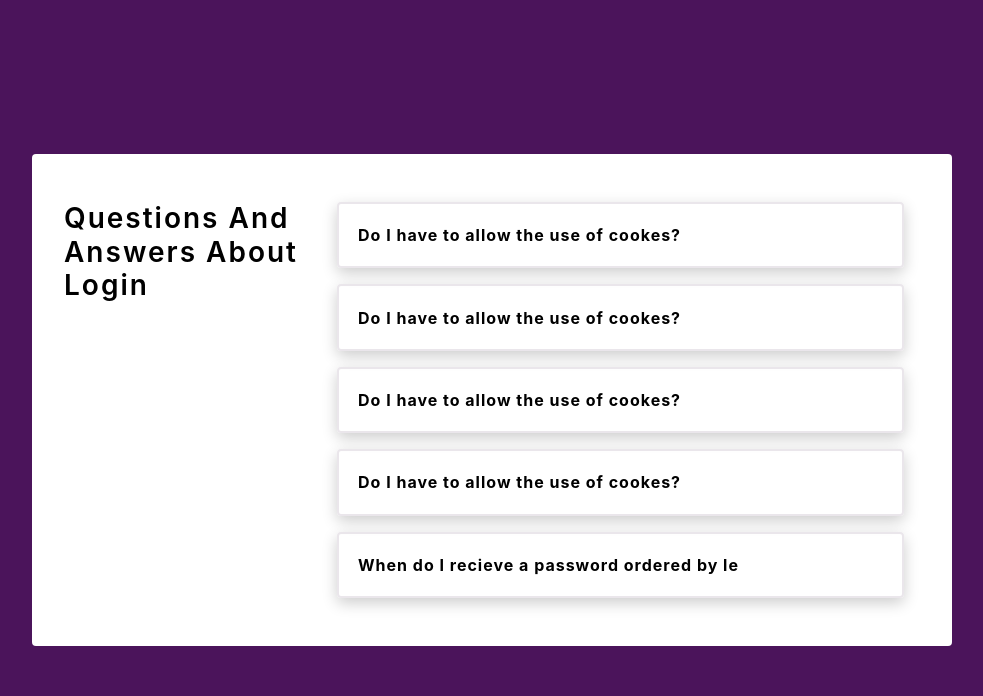
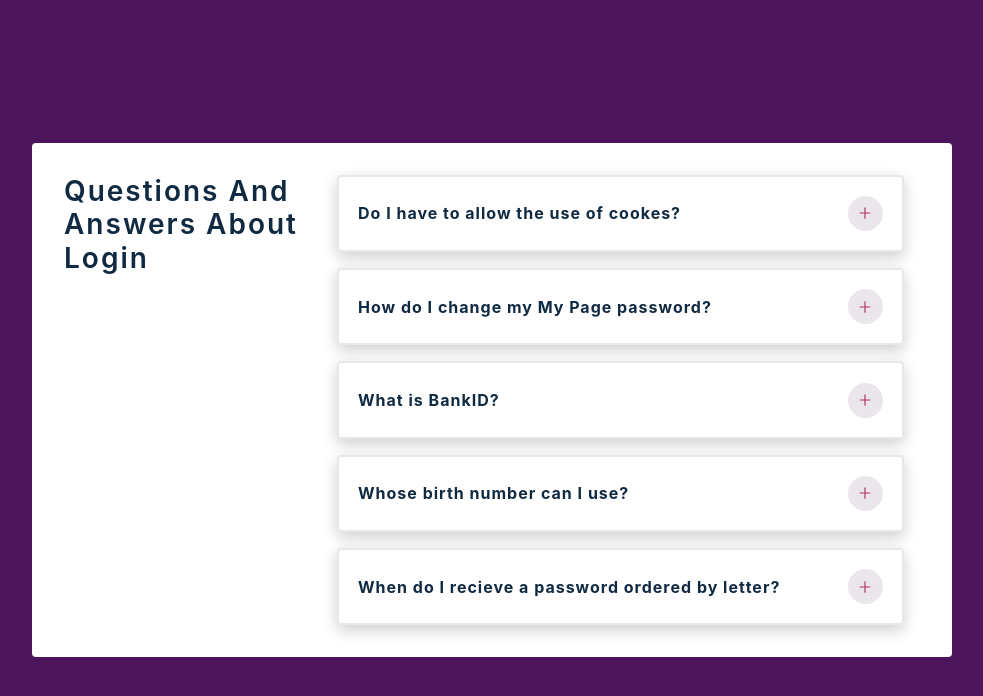
Before and after one commit to Fox-Demo/react-projects, a React (Create React App) app: page /accordion in a window 1280 px wide. Shown: the top 696 px of the page, without its empty margins (148-1131 px from the left). Built offline with nearby package versions, Linux system fonts and the light colour scheme.

Commit message:
feat: complete accordion project

```diff
--- /dev/null
+++ b/src/component/accordion/Data.js
@@ -0,0 +1,28 @@
+export const data = [
+  {
+    question: "Do I have to allow the use of cookes?",
+    answer:
+      "Unicorn vinyl poutine brooklyn, next level direct trade iceland. Shaman copper mug church-key coloring book, whatever poutine normcore fixie cred kickstarter post-ironic street art.",
+  },
+  {
+    question: "How do I change my My Page password?",
+    answer:
+      "Coloring book forage photo booth gentrify lumbersexual. Migas chillwave poutine synth shoreditch, enamel pin thundercats fashion axe roof party polaroid chartreuse.",
+  },
+
+  {
+    question: "What is BankID?",
+    answer:
+      "Enamel pin fam sustainable woke whatever venmo. Authentic asymmetrical put a bird on it, lumbersexual activated charcoal kinfolk banjo cred pickled sartorial.",
+  },
+  {
+    question: "Whose birth number can I use?",
+    answer:
+      "Edison bulb direct trade gentrify beard lo-fi seitan sustainable roof party franzen occupy squid. Knausgaard cronut succulents, scenester readymade shabby chic lyft. Copper mug meh vegan gentrify.",
+  },
+  {
+    question: "When do I recieve a password ordered by letter?",
+    answer:
+      "Locavore franzen fashion axe live-edge neutra irony synth af tilde shabby chic man braid chillwave waistcoat copper mug messenger bag. Banjo snackwave blog, microdosing thundercats migas vaporware viral lo-fi seitan",
+  },
+];
--- /dev/null
+++ b/src/component/accordion/Info.js
@@ -0,0 +1,22 @@
+import React, { useState } from "react";
+import { AiOutlinePlus } from "react-icons/ai";
+import { RiSubtractFill } from "react-icons/ri";
+
+const Info = ({ question, answer }) => {
+  const [isShow, setIsShow] = useState(false);
+
+  return (
+    <article className="question">
+      <div className="question__title">
+        <p className="title__describe">{question}</p>
+        <button onClick={() => setIsShow(!isShow)} className="title__button">
+          {isShow ? <RiSubtractFill /> : <AiOutlinePlus />}
+        </button>
+      </div>
+
+      {isShow && <p className="question__answer">{answer}</p>}
+    </article>
+  );
+};
+
+export default Info;
--- a/src/component/accordion/accordion.css
+++ b/src/component/accordion/accordion.css
@@ -3,6 +3,7 @@
   background-color: #4b145b;
   display: grid;
   place-content: center;
+  color:#102a42;
 }
 
 .main{
@@ -10,7 +11,7 @@
   width: 90vw;
   margin: 5rem auto;
   background-color: white;
-  padding: 3rem 2em;
+  padding: 2rem;
   border-radius: var(--radius);
   display: flex;
   justify-content: space-between;
@@ -46,3 +47,42 @@
   border: 2px solid #eae6eb;
   border-radius: .25rem ;
 }
+
+.question__title{
+    display: flex;
+    align-items: center;
+
+}
+
+.title__describe{
+  flex: 1;
+}
+
+.title__button{
+  display: flex;
+  justify-content: center;
+  align-items: center;
+
+  width: 35px;
+  height: 35px;
+
+  border: none;
+  border-radius: 50%;
+
+  background-color: #eae6eb;
+  color: #b4345c;
+  font-size: 1rem;
+
+  cursor: pointer;
+}
+
+.question__answer{
+  display: block;
+}
+
+.question__answer{
+  margin-top: 10px;
+  font-weight: 400;
+  letter-spacing: 0;
+  color:#102a42;
+}
--- a/src/component/accordion/accordion.js
+++ b/src/component/accordion/accordion.js
@@ -1,17 +1,19 @@
-import React from "react";
+import React, { useState } from "react";
+import { data } from "./Data";
+import Info from "./Info";
 import "./accordion.css";
 
 function Accordion() {
+  const [info, setInfo] = useState(data);
+
   return (
     <div id="Accordion">
       <main className="main">
         <h2 className="main__title">Questions And Answers About Login</h2>
         <aside className="main__questions">
-          <p className="question">Do I have to allow the use of cookes?</p>
-          <p className="question">Do I have to allow the use of cookes?</p>
-          <p className="question">Do I have to allow the use of cookes?</p>
-          <p className="question">Do I have to allow the use of cookes?</p>
-          <p className="question">When do I recieve a password ordered by le</p>
+          {info.map((item) => {
+            return <Info {...item} />;
+          })}
         </aside>
       </main>
     </div>
```
